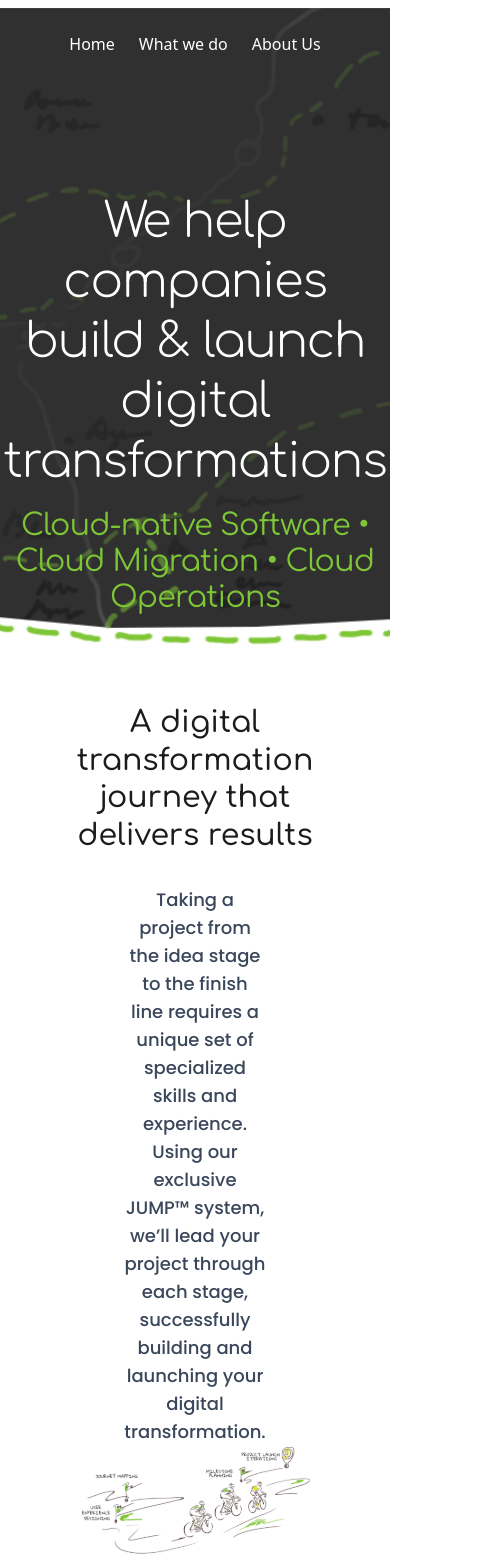
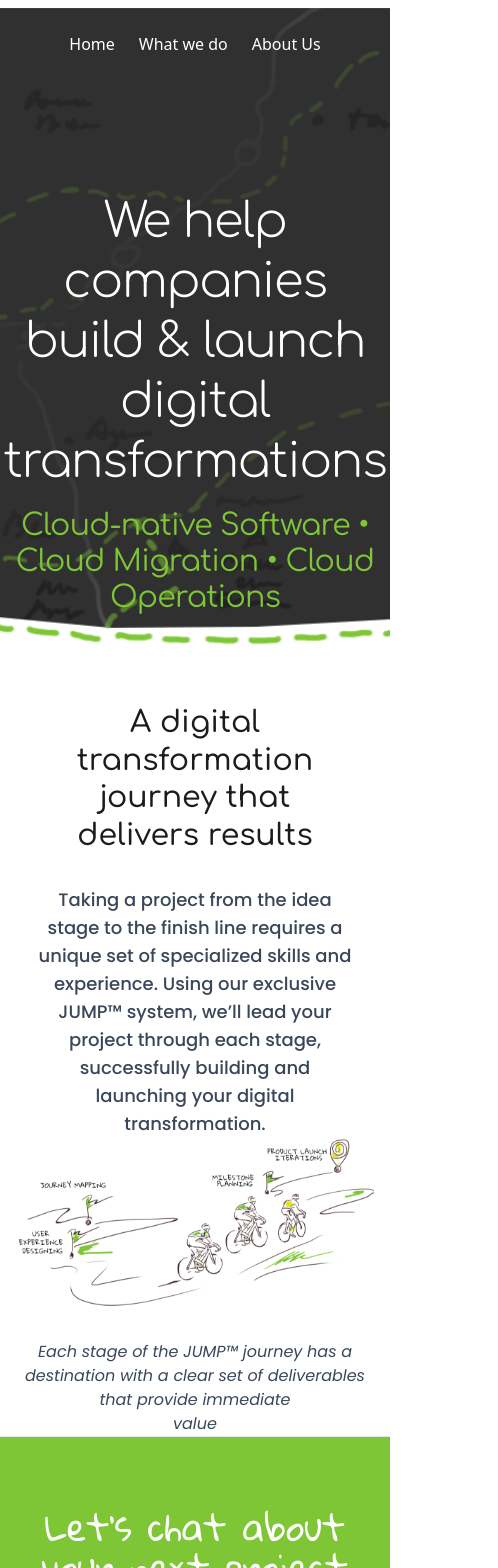
Before and after one commit to gauravprwl14/tailwind-landing-page, a Next.js app: page / in a window 390 px wide. Shown: the top 1568 px of the page, 498 px wide, since content can reach past the window. Built offline with nearby package versions, Linux system fonts and the light colour scheme.

Commit message:
fix the css of the joiurney section for mobile

```diff
--- a/styles/globals.css
+++ b/styles/globals.css
@@ -26,11 +26,11 @@
 }
 
 .description {
-    @apply max-w-5xl text-lg text-charcoal font-Poppins font-medium px-20;
+    @apply max-w-5xl text-lg text-charcoal font-Poppins font-medium sm:px-20 px-4;
 }
 
 .section-container {
-    @apply flex flex-col w-full items-center justify-center pt-14 max-w-screen-xl px-20;
+    @apply flex flex-col w-full items-center justify-center pt-14 max-w-screen-xl sm:px-20 px-4;
 }
 
 .card-title {
```
